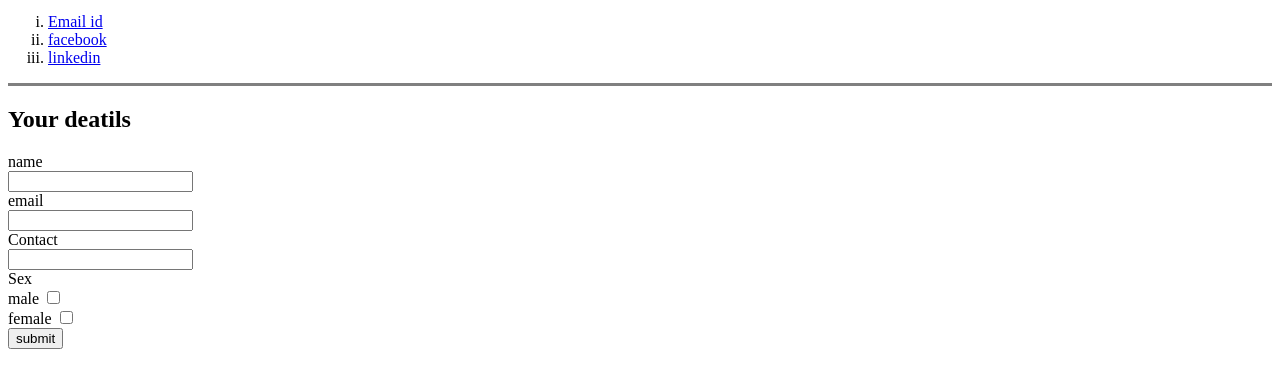
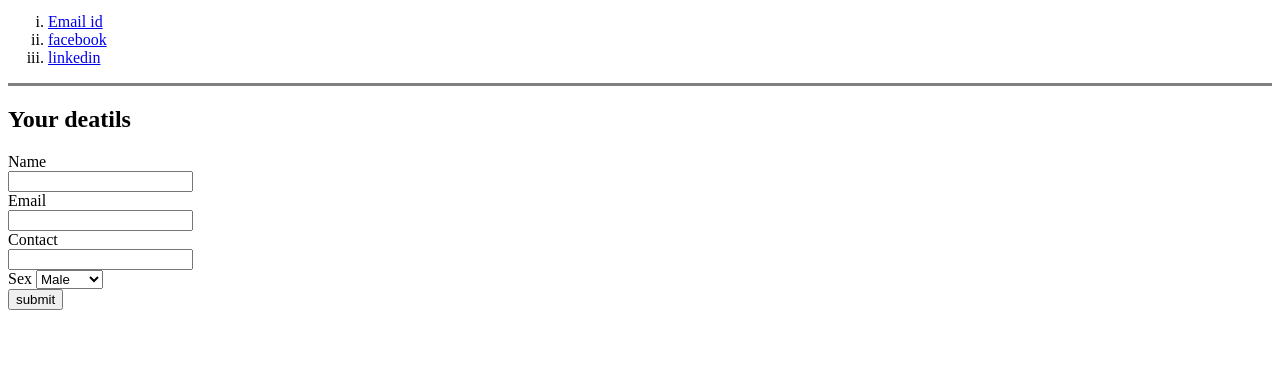
Before and after one commit to AayushShuk1a/CV, a plain HTML site: page Contact List.html in a window 1280 px wide. Shown: the part 101-488 px from the top of the page. Drawn offline with Linux system fonts and the light colour scheme.

Commit message:
Correct school name in index page, adding functionality in form submission at contact list page

```diff
--- a/Contact List.html
+++ b/Contact List.html
@@ -1,9 +1,12 @@
 <!DOCTYPE html>
 <html lang="en" dir="ltr">
+
 <head>
   <meta charset="utf-8">
   <title>Contact List</title>
+
 </head>
+
 <body>
   <h1>Conatct Details</h1>
   <p>Here are my Some Contact Details</p>
@@ -14,20 +17,22 @@
   </ol>
   <hr size="3" noshade>
   <h2>Your deatils</h2>
-    <form class="" action="index.html" method="post">
-      <label for="name">name</label><br>
-      <input type="text" name="NAME" id="name" value=""><br>
-      <label for="emailid">email</label><br>
-      <input type="email" name="emailid" id="emailid" value=""><br>
+  <form id="contactForm">
+    <label for="name">Name</label><br>
+    <input type="text" name="NAME" id="name"><br>
+    <label for="emailId">Email</label><br>
+    <input type="email" name="emailid" id="emailId"><br>
     <label for="telephone">Contact</label><br>
-      <input type="tel" name="telephone" id="telephone" value="" /><br>
-      <label for="gender">Sex</label><br>
-      <label for="Male">male</label>
-      <input type="checkbox" name="male" value=""><br>
-      <label for="female">female</label>
-      <input type="checkbox" name="female" value=""><br>
-      <input type="submit" value="submit">
+    <input type="tel" name="telephone" id="telephone" /><br>
+    <label for="gender">Sex</label>
+    <select name="gender" id="cars">
+      <option value="male">Male</option>
+      <option value="female">Female</option>
+      <option value="other">Others</option>
+    </select><br>
+    <input type="button" id="submitBtn" value="submit">
   </form>
+  <script src="./js/script.js"></script>
+</body>
 
-  </body>
 </html>
--- /dev/null
+++ b/js/script.js
@@ -0,0 +1,14 @@
+const contactForm = document.getElementById("contactForm");
+const submitBtn = document.getElementById("submitBtn");
+
+submitBtn.addEventListener("click", (e) => {
+  e.preventDefault();
+  const name = document.getElementById("name");
+  console.log(name.value);
+  const emailId = document.getElementById("emailId");
+  const telephone = document.getElementById("telephone");
+  window.alert(
+    `Your details are sucessfully submit with\n Name-${name.value}\n Email=${emailId.value} \n Phone=${telephone.value} \n Please be pateince we will reach you soon😊`
+  );
+  document.location = "/";
+});
```
Also changed, not shown: index.html (+8 -4 lines). Lines whose indentation alone changed are shown as unchanged.
